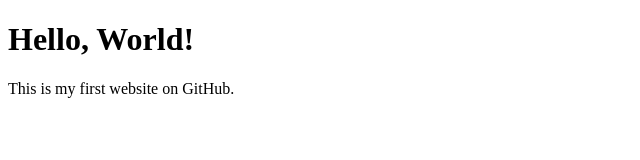
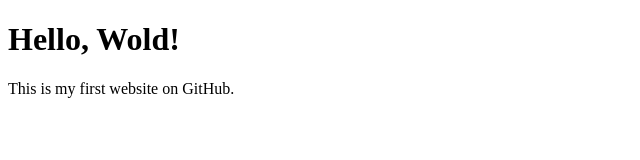
Before and after one commit to coryxkenshinisjustbetter-coder/Mentor-AI, a plain HTML site: page index.html in a window 1280 px wide. Shown: the full height of the page, 0-640 px from the left. Drawn offline with Linux system fonts and the light colour scheme.

Commit message:
Update index.html

```diff
--- a/index.html
+++ b/index.html
@@ -6,7 +6,8 @@
     <title>My First Website</title>
 </head>
 <body>
-    <h1>Hello, World!</h1>
+    <h1>Hello, Wold!</h1>
     <p>This is my first website on GitHub.</p>
 </body>
+
 </html>
```
